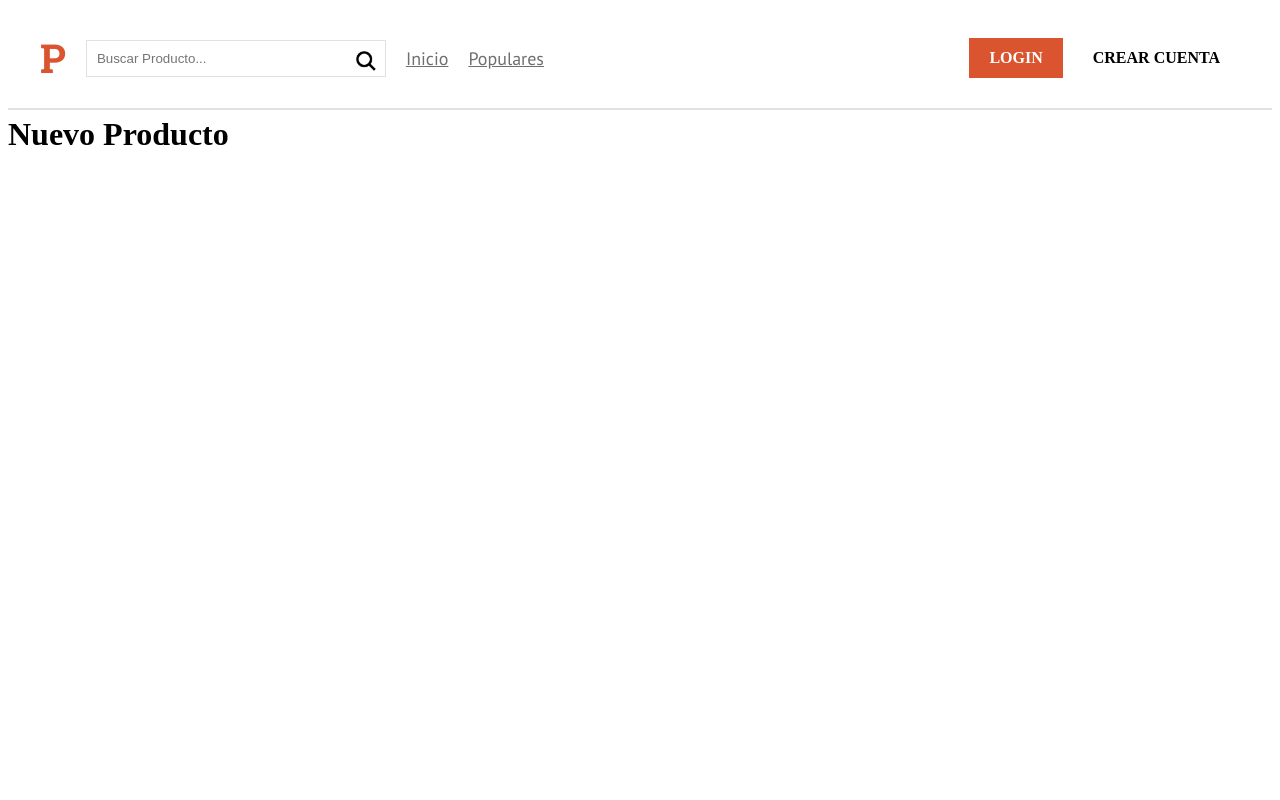
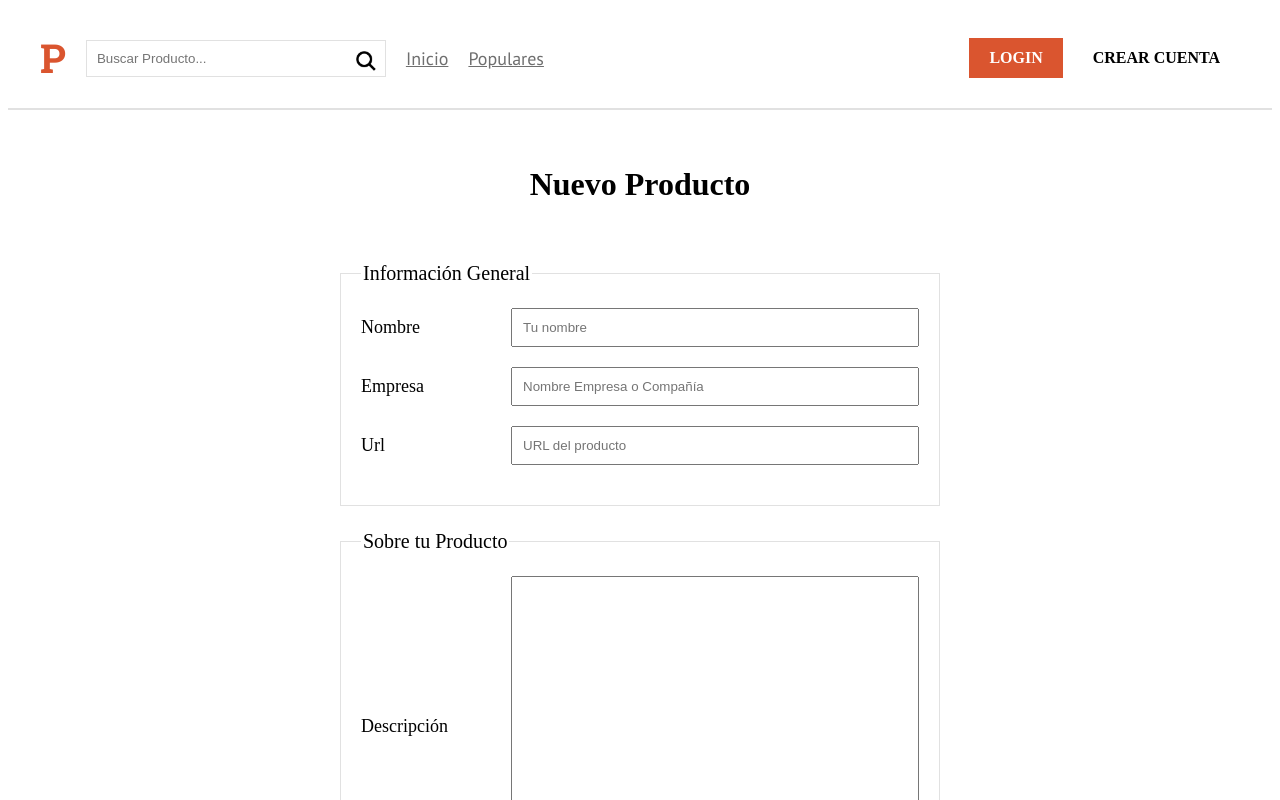
Before and after one commit to Birdnation/ProducthuntNextjs, a Next.js app: page /nuevo-producto in a window 1280 px wide. Shown: the top 800 px of the page. Built offline with nearby package versions, Linux system fonts and the light colour scheme; no server answers.

Commit message:
feat: add product to firestore

```diff
--- a/components/ui/Formulario.jsx
+++ b/components/ui/Formulario.jsx
@@ -4,6 +4,13 @@
   max-width: 600px;
   width: 95%;
   margin: 5rem auto 0 auto;
+
+  fieldset {
+    margin: 2rem 0;
+    border: 1px solid #e1e1e1;
+    font-size: 2rem;
+    padding: 2rem;
+  }
 `;
 
 export const Campo = styled.div`
@@ -14,9 +21,14 @@
     flex: 0 0 150px;
     font-size: 1.8rem;
   }
-  input {
+  input,
+  textarea {
     flex: 1;
     padding: 1rem;
+  }
+
+  textarea {
+    height: 300px;
   }
 `;
 
--- a/firebase/firebase.js
+++ b/firebase/firebase.js
@@ -1,6 +1,7 @@
 import app from "firebase/app";
 import firebaseConfig from "./config";
 import "firebase/auth";
+import "firebase/firestore";
 
 class Firebase {
   constructor() {
@@ -8,6 +9,7 @@
       app.initializeApp(firebaseConfig);
     }
     this.auth = app.auth();
+    this.db = app.firestore();
   }
 
   //registra un usuario
--- a/pages/nuevo-producto.js
+++ b/pages/nuevo-producto.js
@@ -1,11 +1,156 @@
-import React from "react";
+import { css } from "@emotion/react";
+import React, { useState, useContext } from "react";
+import Router, { useRouter } from "next/router";
 import Layout from "../components/Layout";
+import {
+  Formulario,
+  Campo,
+  InputSubmit,
+  Error,
+} from "../components/ui/Formulario";
+import { FirebaseContext } from "../firebase";
+
+//Validaciones
+import useValidation from "../hooks/useValidation";
+import validarCrearProducto from "../validation/validarCrearProducto";
+
+const STATE_INIT = {
+  nombre: "",
+  empresa: "",
+  url: "",
+  descripcion: "",
+};
 
 const NuevoProducto = () => {
+  const [error, setError] = useState(false);
+  const {
+    valores,
+    errores,
+    submitForm,
+    handlerSubmit,
+    handleChange,
+    handlerBlur,
+  } = useValidation(STATE_INIT, validarCrearProducto, crearProducto);
+
+  const { nombre, empresa, imagen, url, descripcion } = valores;
+
+  //hook de routing para redireccionar
+  const router = useRouter();
+
+  //Context con las operaciones CRUD de firebase
+  const { user, firebase } = useContext(FirebaseContext);
+
+  async function crearProducto() {
+    //si el usuario no esta autenticado:
+    if (!user) {
+      return router.push("/login");
+    }
+
+    const producto = {
+      nombre,
+      empresa,
+      url,
+      descripcion,
+      votos: 0,
+      comentarios: [],
+      creado: Date.now(),
+    };
+
+    console.log(producto);
+
+    //insertando en base de datos
+    firebase.db.collection("productos").add(producto);
+  }
   return (
     <>
       <Layout>
-        <h1>Nuevo Producto</h1>
+        <h1
+          css={css`
+            text-align: center;
+            margin-top: 5rem;
+          `}
+        >
+          Nuevo Producto
+        </h1>
+        <Formulario onSubmit={handlerSubmit} noValidate={true}>
+          <fieldset>
+            <legend>Información General</legend>
+
+            <Campo>
+              <label htmlFor="nombre">Nombre</label>
+              <input
+                type="name"
+                id="nombre"
+                placeholder="Tu nombre"
+                name="nombre"
+                value={nombre}
+                onChange={handleChange}
+                onBlur={handlerBlur}
+              ></input>
+            </Campo>
+            {errores.nombre && <Error>{errores.nombre}</Error>}
+
+            <Campo>
+              <label htmlFor="empresa">Empresa</label>
+              <input
+                type="name"
+                id="empresa"
+                placeholder="Nombre Empresa o Compañía"
+                name="empresa"
+                value={empresa}
+                onChange={handleChange}
+                onBlur={handlerBlur}
+              ></input>
+            </Campo>
+            {errores.empresa && <Error>{errores.empresa}</Error>}
+
+            {/* <Campo>
+              <label htmlFor="imagen">Imagen</label>
+              <input
+                type="file"
+                id="imagen"
+                name="imagen"
+                value={imagen}
+                onChange={handleChange}
+                onBlur={handlerBlur}
+              ></input>
+            </Campo>
+            {errores.imagen && <Error>{errores.imagen}</Error>} */}
+
+            <Campo>
+              <label htmlFor="url">Url</label>
+              <input
+                type="url"
+                id="url"
+                name="url"
+                placeholder="URL del producto"
+                value={url}
+                onChange={handleChange}
+                onBlur={handlerBlur}
+              ></input>
+            </Campo>
+            {errores.url && <Error>{errores.url}</Error>}
+          </fieldset>
+
+          <fieldset>
+            <legend>Sobre tu Producto</legend>
+
+            <Campo>
+              <label htmlFor="descripcion">Descripción</label>
+              <textarea
+                id="descripcion"
+                name="descripcion"
+                value={descripcion}
+                onChange={handleChange}
+                onBlur={handlerBlur}
+              ></textarea>
+            </Campo>
+            {errores.descripcion && <Error>{errores.descripcion}</Error>}
+          </fieldset>
+
+          {error && <Error>Error al crear producto</Error>}
+          <InputSubmit type="submit" value="Crear Producto"></InputSubmit>
+        </Formulario>
       </Layout>
     </>
   );
--- /dev/null
+++ b/validation/validarCrearProducto.js
@@ -0,0 +1,27 @@
+export default function validarCrearCuenta(valores) {
+  let errores = {};
+
+  //validar el nombre
+  if (!valores.nombre) {
+    errores.nombre = "el nombre es obligatorio";
+  }
+
+  //validar empresa
+  if (!valores.empresa) {
+    errores.empresa = "La empresa es obligatoria";
+  }
+
+  //validar la url
+  if (!valores.url) {
+    errores.url = "La url es obligatoria";
+  } else if (!/^(ftp|http|https):\/\/[^ "]+$/.test(valores.url)) {
+    errores.url = "Url invalida";
+  }
+
+  //validar la descripcion
+  if (!valores.descripcion) {
+    errores.descripcion = "la descipcion es obligatoria";
+  }
+
+  return errores;
+}
```
